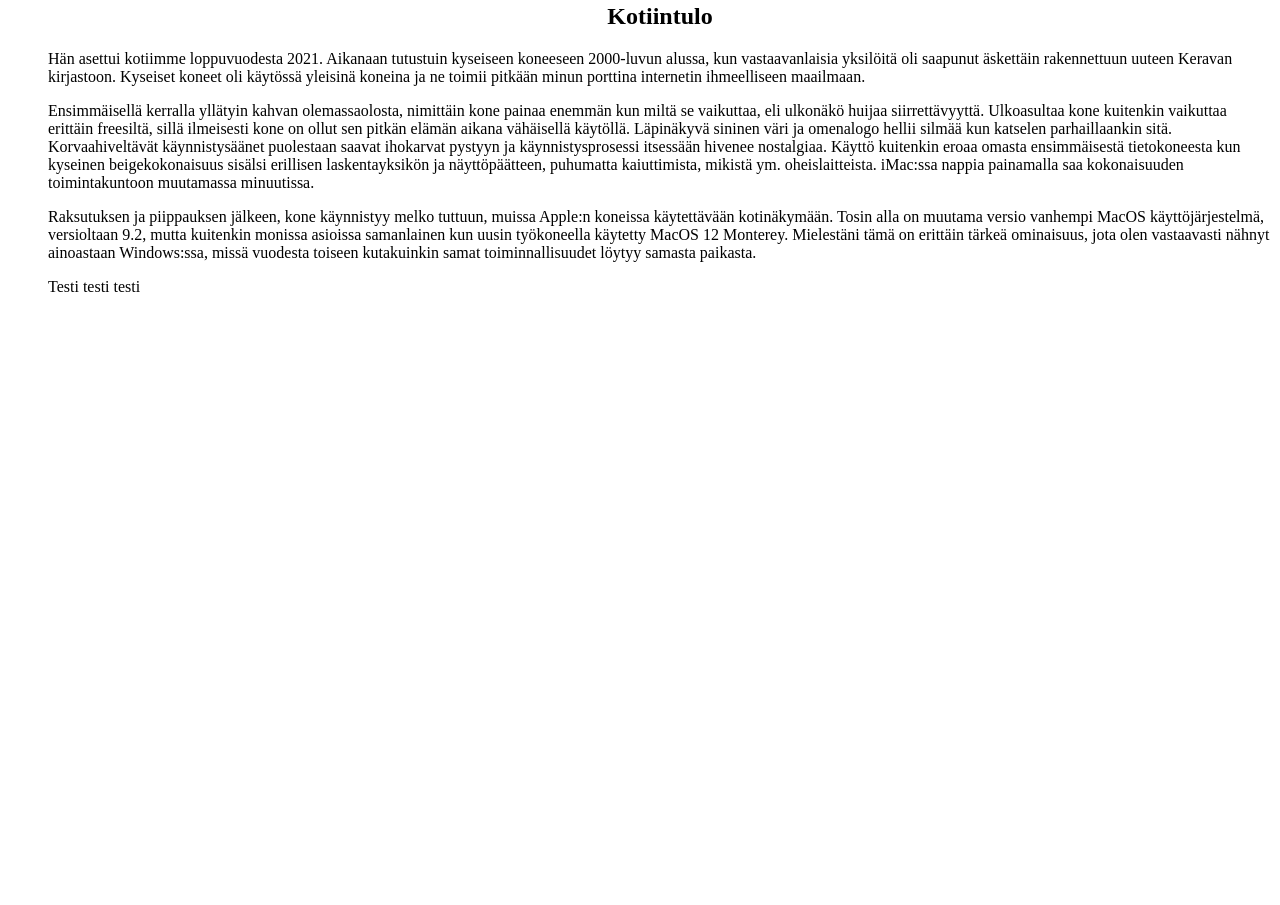
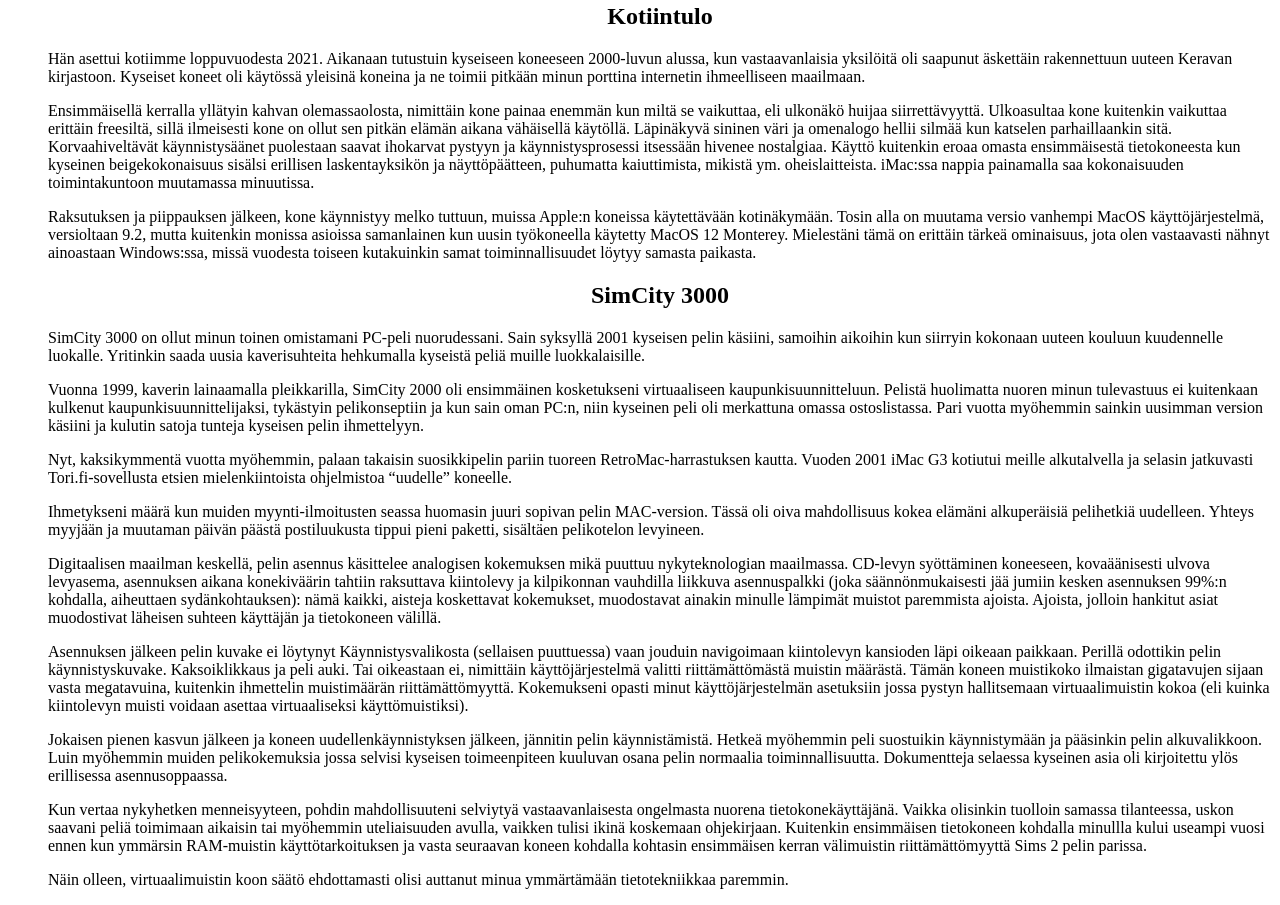
Before and after one commit to niksiboxi/html_homepage, a plain HTML site: page index.html in a window 1280 px wide. Shown: the part 659-1564 px from the top of the page. Before the commit the page ends 971 px from the top, so only its background shows below. Drawn offline with Linux system fonts and the light colour scheme.

Commit message:
Add SimCity3000 story

```diff
--- a/index.html
+++ b/index.html
@@ -50,8 +50,54 @@
 	kun uusin työkoneella käytetty MacOS 12 Monterey. Mielestäni tämä on erittäin tärkeä ominaisuus, jota olen vastaavasti nähnyt
 	ainoastaan Windows:ssa, missä vuodesta toiseen kutakuinkin samat toiminnallisuudet löytyy samasta paikasta.
 	</p>
+	<h2 style="text-align:center;">SimCity 3000</h2>
 	<p>
-	Testi testi testi
+		SimCity 3000 on ollut minun toinen omistamani PC-peli nuorudessani. Sain syksyllä 2001 kyseisen pelin käsiini,
+		samoihin aikoihin kun siirryin kokonaan uuteen kouluun kuudennelle luokalle. Yritinkin saada uusia kaverisuhteita hehkumalla
+		kyseistä peliä muille luokkalaisille.
+	</p>
+	<p>
+		Vuonna 1999, kaverin lainaamalla pleikkarilla, SimCity 2000 oli ensimmäinen kosketukseni virtuaaliseen kaupunkisuunnitteluun.
+		Pelistä huolimatta nuoren minun tulevastuus ei kuitenkaan kulkenut kaupunkisuunnittelijaksi, tykästyin pelikonseptiin ja
+		kun sain oman PC:n, niin kyseinen peli oli merkattuna omassa ostoslistassa. Pari vuotta myöhemmin sainkin uusimman version
+		käsiini ja kulutin satoja tunteja kyseisen pelin ihmettelyyn.
+	</p>
+	<p>
+		Nyt, kaksikymmentä vuotta myöhemmin, palaan takaisin suosikkipelin pariin tuoreen RetroMac-harrastuksen kautta.
+		Vuoden 2001 iMac G3 kotiutui meille alkutalvella ja selasin jatkuvasti Tori.fi-sovellusta etsien mielenkiintoista
+		ohjelmistoa “uudelle” koneelle.
+	</p>
+	<p>
+		Ihmetykseni määrä kun muiden myynti-ilmoitusten seassa huomasin juuri sopivan pelin MAC-version.
+		Tässä oli oiva mahdollisuus kokea elämäni alkuperäisiä pelihetkiä uudelleen.
+		Yhteys myyjään ja muutaman päivän päästä postiluukusta tippui pieni paketti, sisältäen pelikotelon levyineen.
+	</p>
+	<p>
+		Digitaalisen maailman keskellä, pelin asennus käsittelee analogisen kokemuksen mikä puuttuu nykyteknologian maailmassa.
+		CD-levyn syöttäminen koneeseen, kovaäänisesti ulvova levyasema, asennuksen aikana konekiväärin tahtiin raksuttava kiintolevy ja
+		kilpikonnan vauhdilla liikkuva asennuspalkki (joka säännönmukaisesti jää jumiin kesken asennuksen 99%:n kohdalla,
+		aiheuttaen sydänkohtauksen): nämä kaikki, aisteja koskettavat kokemukset, muodostavat ainakin minulle lämpimät muistot paremmista ajoista.
+		Ajoista, jolloin hankitut asiat muodostivat läheisen suhteen käyttäjän ja tietokoneen välillä.
+	</p>
+	<p>
+		Asennuksen jälkeen pelin kuvake ei löytynyt Käynnistysvalikosta (sellaisen puuttuessa) vaan jouduin navigoimaan kiintolevyn kansioden läpi oikeaan paikkaan.
+		Perillä odottikin pelin käynnistyskuvake. Kaksoiklikkaus ja peli auki. Tai oikeastaan ei, nimittäin käyttöjärjestelmä valitti riittämättömästä muistin määrästä.
+		Tämän koneen muistikoko ilmaistan gigatavujen sijaan vasta megatavuina, kuitenkin ihmettelin muistimäärän riittämättömyyttä.
+		Kokemukseni opasti minut käyttöjärjestelmän asetuksiin jossa pystyn hallitsemaan virtuaalimuistin kokoa (eli kuinka kiintolevyn muisti voidaan asettaa virtuaaliseksi käyttömuistiksi).
+	</p>
+	<p>
+		Jokaisen pienen kasvun jälkeen ja koneen uudellenkäynnistyksen jälkeen, jännitin pelin käynnistämistä. Hetkeä myöhemmin peli suostuikin käynnistymään ja pääsinkin pelin alkuvalikkoon.
+		Luin myöhemmin muiden pelikokemuksia jossa selvisi kyseisen toimeenpiteen kuuluvan osana pelin normaalia toiminnallisuutta.
+		Dokumentteja selaessa kyseinen asia oli kirjoitettu ylös erillisessa asennusoppaassa.
+	</p>
+	<p>
+		Kun vertaa nykyhetken menneisyyteen, pohdin mahdollisuuteni selviytyä vastaavanlaisesta ongelmasta nuorena tietokonekäyttäjänä.
+		Vaikka olisinkin tuolloin samassa tilanteessa, uskon saavani peliä toimimaan aikaisin tai myöhemmin uteliaisuuden avulla, vaikken tulisi ikinä koskemaan ohjekirjaan.
+		Kuitenkin ensimmäisen tietokoneen kohdalla minullla kului useampi vuosi ennen kun ymmärsin RAM-muistin käyttötarkoituksen ja
+		vasta seuraavan koneen kohdalla kohtasin ensimmäisen kerran välimuistin riittämättömyyttä Sims 2 pelin parissa.
+	</p>
+	<p>
+		Näin olleen, virtuaalimuistin koon säätö ehdottamasti olisi auttanut minua ymmärtämään tietotekniikkaa paremmin.
 	</p>
 	</section>
 </html>
```
